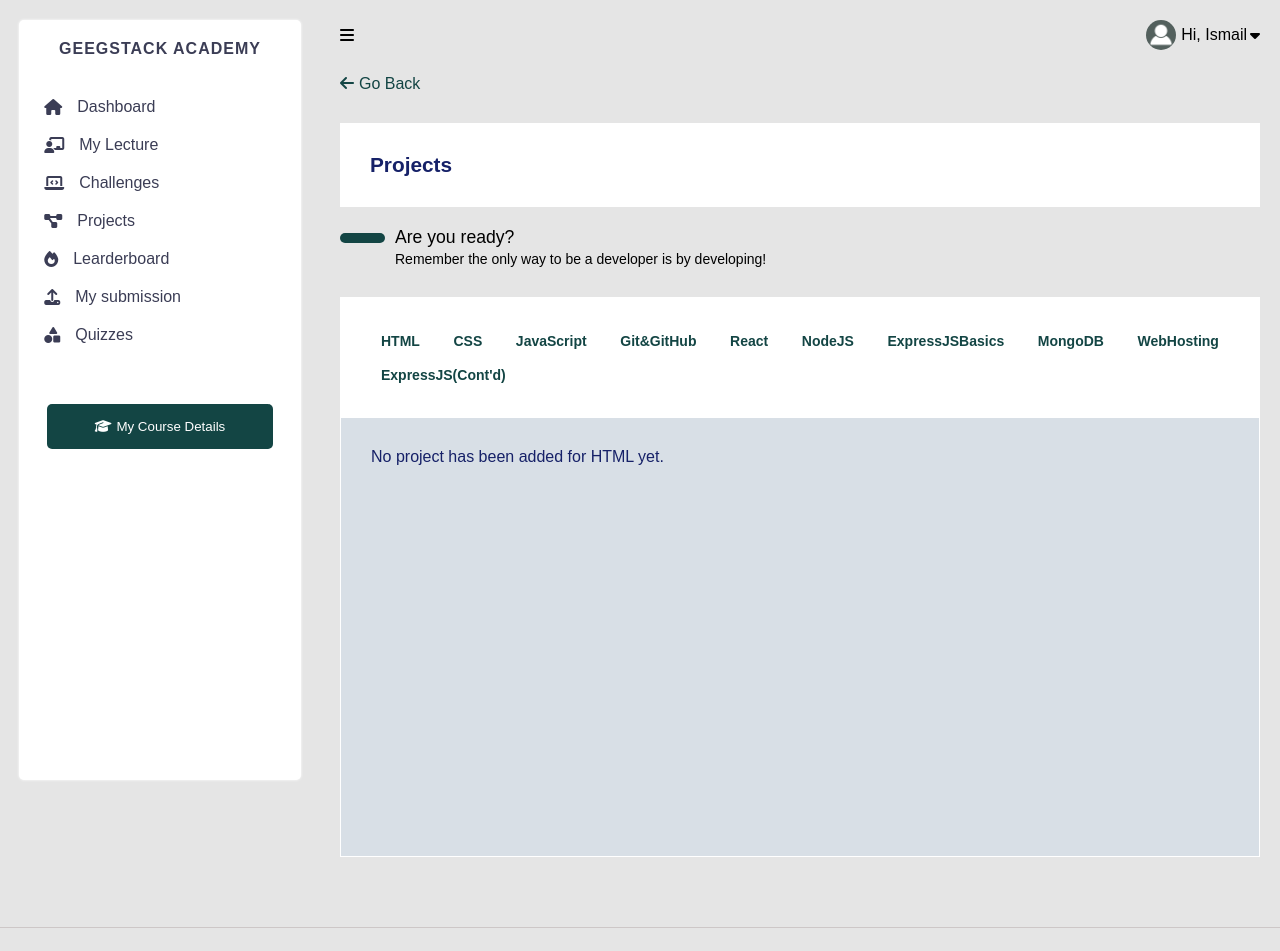
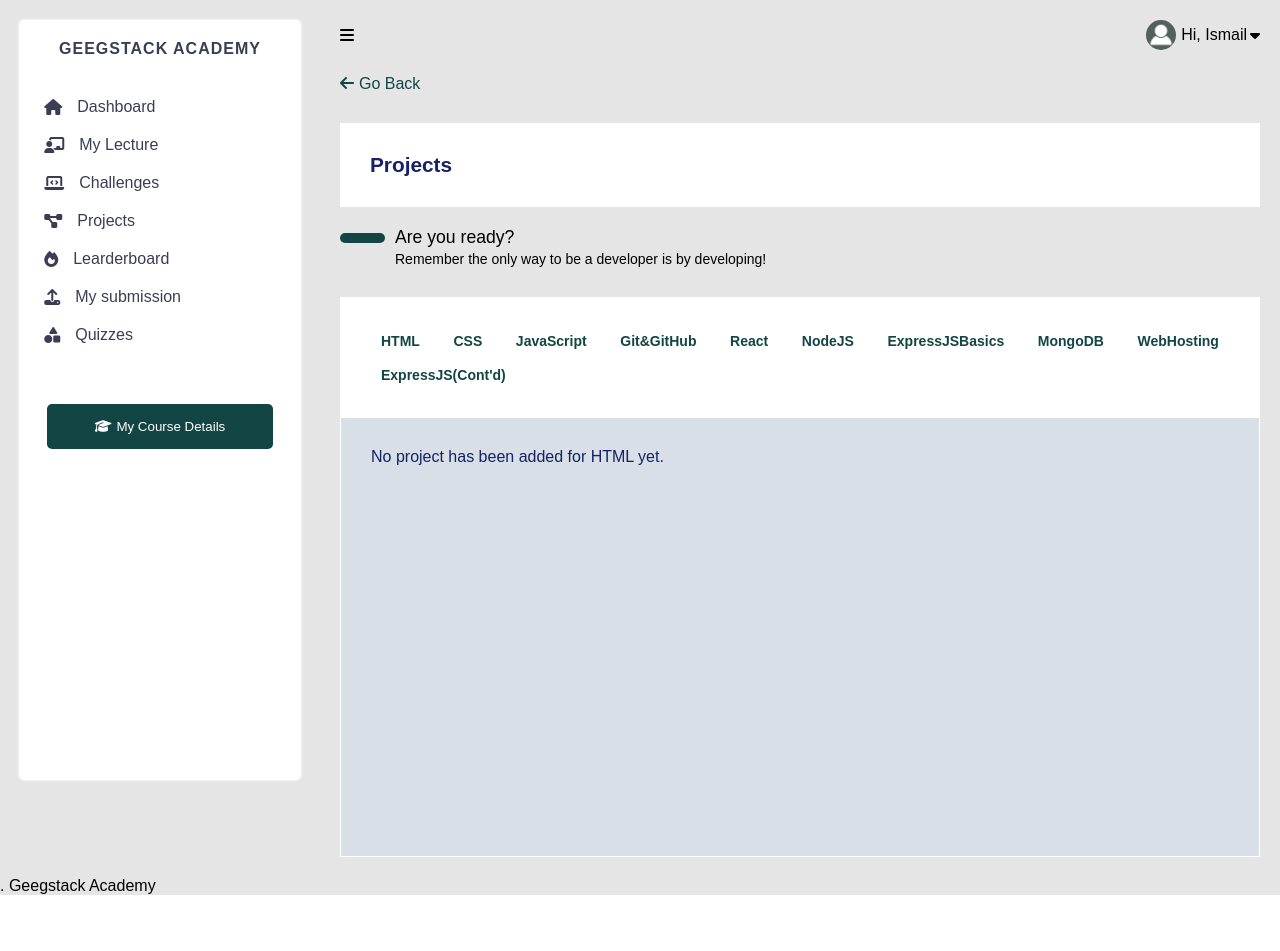
Before and after one commit to faruk-olawale/Geegstack, a React (Vite) app: page /Project in a window 1280 px wide. Shown: the top 951 px of the page. After the commit the page ends 895 px from the top, so only its background shows below. Built offline with nearby package versions, Linux system fonts and the light colour scheme.

Commit message:
initial message

```diff
--- a/src/component/Lecture.css
+++ b/src/component/Lecture.css
@@ -356,7 +356,7 @@
 }
 
 /* Responsive Design */
-@media (max-width: 850) {
+@media (max-width: 768px) {
     #Lecture > main > section > .lecture-content > .courses {
         grid-template-columns: repeat(auto-fill, minmax(150px, 1fr));
         gap: 10px;
--- a/src/component/Project.css
+++ b/src/component/Project.css
@@ -155,19 +155,4 @@
             }
         }
     }
-    >footer{
-                color: #007bff;
-                font-size: 13px;
-                margin-top: 50px;
-                border-top: 1px solid rgb(205, 199, 199);
-                >p{
-                    padding-top: 20px;
-                    padding-bottom: 20px;
-                    text-align: center;
-                    >span{
-                        padding-right: 5px;
-                        font-size: 1rem;
-                    }
-                }
-            }
 }
--- a/src/component/Quiz.css
+++ b/src/component/Quiz.css
@@ -124,7 +124,7 @@
 
 
 
-@media (max-width: 850px) {
+@media (max-width: 500px) {
     #Quiz {
         background-color: #fff;
         overflow-x: hidden;
@@ -152,7 +152,7 @@
                 >div:first-child {
                     background-color: #134544;
                     padding: 15px 20px;
-                    display: flex;
+                    /* display: flex; */
                     justify-content: space-between;
                     align-items: center;
                     gap: 15px;
--- a/src/component/pages/Lecture.jsx
+++ b/src/component/pages/Lecture.jsx
@@ -81,7 +81,7 @@ const Lecture = () => {
         <div id="Lecture">
             <main>
             <Navbar></Navbar>
-            <section>
+            <section id="section">
                 <div>
                   <section>
                 <i class="fa-solid fa-bars"></i>
```
